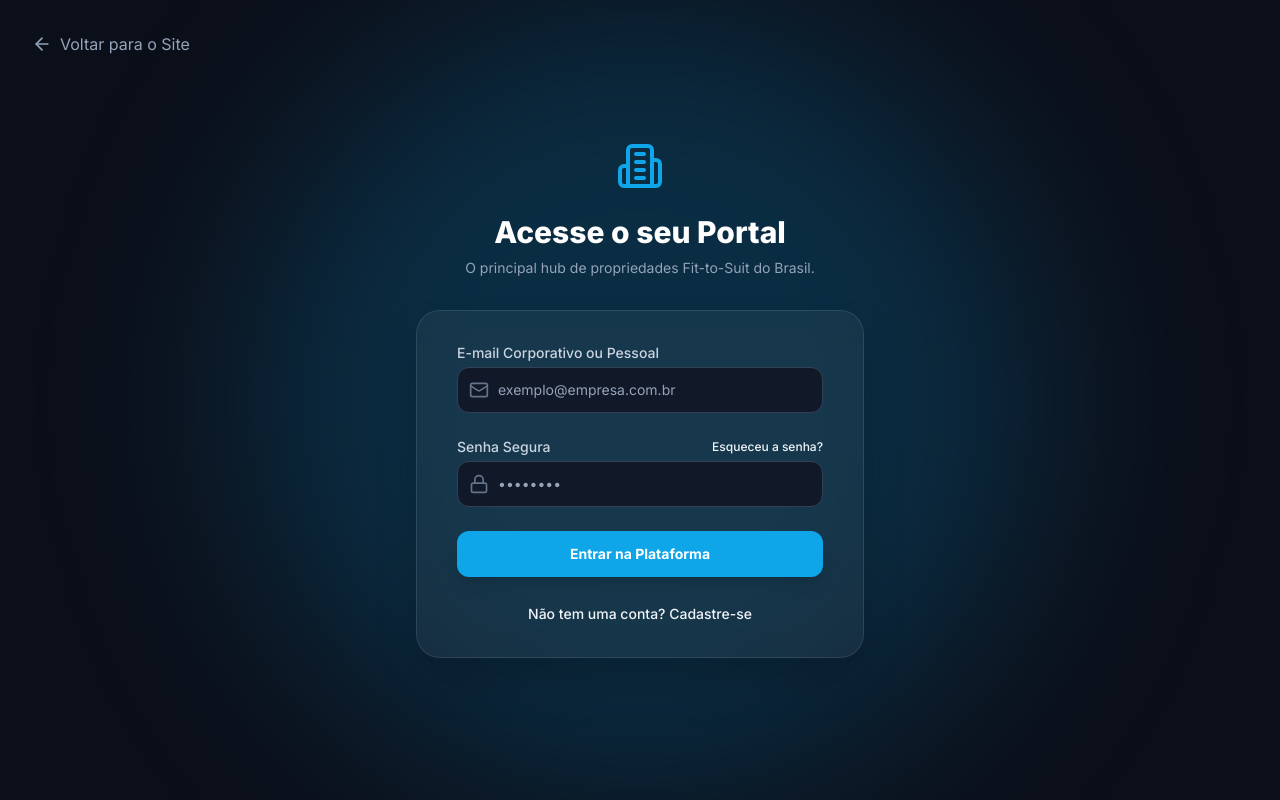
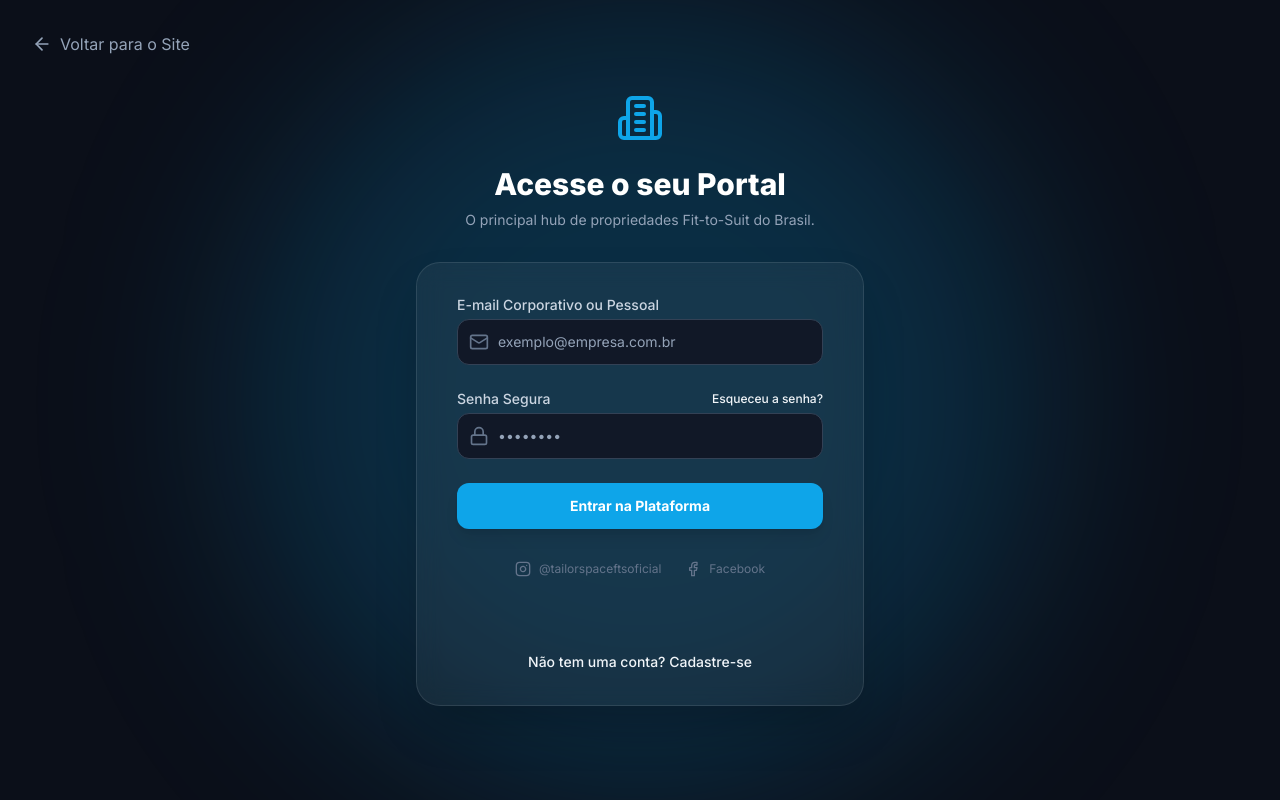
Before and after one commit to aleandrade926/tailorspace-app, a React (Vite) app: page /auth in a window 1280 px wide. Built offline with nearby package versions, Linux system fonts and the light colour scheme.

Commit message:
fix: replace Lucide icons with SVGs to fix build failure

```diff
--- a/src/App.tsx
+++ b/src/App.tsx
@@ -1,6 +1,6 @@
 import { BrowserRouter as Router, Routes, Route, Link } from 'react-router-dom';
 import { motion } from 'framer-motion';
-import { Building2, ArrowRight, ShieldCheck, Search, Cpu, Key, FileText, Quote, Instagram, Facebook } from 'lucide-react';
+import { Building2, ArrowRight, ShieldCheck, Search, Cpu, Key, FileText, Quote } from 'lucide-react';
 
 import AuthPage from './pages/Auth';
 import DashboardPage from './pages/Dashboard';
@@ -21,10 +21,10 @@ function LandingPage() {
             <a href="#how-it-works" className="hover:text-white transition-colors">Como Funciona</a>
             <Link to="/pricing" className="hover:text-white transition-colors text-brand-400">Planos e Monetização</Link>
             <a href="https://www.instagram.com/tailorspaceftsoficial/" target="_blank" rel="noopener noreferrer" className="hover:text-brand-400 text-slate-400 transition-colors" aria-label="Instagram">
-              <Instagram className="w-5 h-5" />
+              <svg xmlns="http://www.w3.org/2000/svg" width="20" height="20" viewBox="0 0 24 24" fill="none" stroke="currentColor" stroke-width="2" stroke-linecap="round" stroke-linejoin="round"><rect width="20" height="20" x="2" y="2" rx="5" ry="5"/><path d="M16 11.37A4 4 0 1 1 12.63 8 4 4 0 0 1 16 11.37z"/><line x1="17.5" x2="17.51" y1="6.5" y2="6.5"/></svg>
             </a>
             <a href="https://www.facebook.com/tailorspaceftsoficial" target="_blank" rel="noopener noreferrer" className="hover:text-brand-400 text-slate-400 transition-colors" aria-label="Facebook">
-              <Facebook className="w-5 h-5" />
+              <svg xmlns="http://www.w3.org/2000/svg" width="20" height="20" viewBox="0 0 24 24" fill="none" stroke="currentColor" stroke-width="2" stroke-linecap="round" stroke-linejoin="round"><path d="M18 2h-3a5 5 0 0 0-5 5v3H7v4h3v8h4v-8h3l1-4h-4V7a1 1 0 0 1 1-1h3z"/></svg>
             </a>
           </div>
           <Link to="/auth" className="bg-white text-dark-900 px-5 py-2.5 rounded-full text-sm font-bold hover:bg-slate-200 transition-colors shadow-lg shadow-white/10">
@@ -240,10 +240,10 @@ function LandingPage() {
         </p>
         <div className="flex items-center justify-center gap-6 my-4">
           <a href="https://www.instagram.com/tailorspaceftsoficial/" target="_blank" rel="noopener noreferrer" className="flex items-center gap-2 text-slate-400 hover:text-brand-400 transition-colors text-sm">
-            <Instagram className="w-5 h-5" /> @tailorspaceftsoficial
+            <svg xmlns="http://www.w3.org/2000/svg" width="18" height="18" viewBox="0 0 24 24" fill="none" stroke="currentColor" stroke-width="2" stroke-linecap="round" stroke-linejoin="round"><rect width="20" height="20" x="2" y="2" rx="5" ry="5"/><path d="M16 11.37A4 4 0 1 1 12.63 8 4 4 0 0 1 16 11.37z"/><line x1="17.5" x2="17.51" y1="6.5" y2="6.5"/></svg> @tailorspaceftsoficial
           </a>
           <a href="https://www.facebook.com/tailorspaceftsoficial" target="_blank" rel="noopener noreferrer" className="flex items-center gap-2 text-slate-400 hover:text-brand-400 transition-colors text-sm">
-            <Facebook className="w-5 h-5" /> TailorSpace - Fit to Suit Brasil
+            <svg xmlns="http://www.w3.org/2000/svg" width="18" height="18" viewBox="0 0 24 24" fill="none" stroke="currentColor" stroke-width="2" stroke-linecap="round" stroke-linejoin="round"><path d="M18 2h-3a5 5 0 0 0-5 5v3H7v4h3v8h4v-8h3l1-4h-4V7a1 1 0 0 1 1-1h3z"/></svg> TailorSpace - Fit to Suit Brasil
           </a>
         </div>
         <p className="text-slate-600 text-sm">© 2026 TailorSpace. Todos os direitos reservados. O 1º Marketplace de Fit to Suit do Brasil.</p>
--- a/src/pages/Auth.tsx
+++ b/src/pages/Auth.tsx
@@ -1,7 +1,7 @@
 import { useState } from 'react';
 import { supabase } from '../lib/supabase';
 import { useNavigate, Link } from 'react-router-dom';
-import { Building2, ArrowLeft, Mail, Lock, User, Instagram, Facebook } from 'lucide-react';
+import { Building2, ArrowLeft, Mail, Lock, User } from 'lucide-react';
 import { motion } from 'framer-motion';
 
 export default function AuthPage() {
@@ -149,6 +149,17 @@ export default function AuthPage() {
             </div>
           </form>
 
+          <footer className="mt-auto py-8 text-center relative z-10">
+            <div className="flex items-center justify-center gap-6 mb-4">
+              <a href="https://www.instagram.com/tailorspaceftsoficial/" target="_blank" rel="noopener noreferrer" className="flex items-center gap-2 text-slate-500 hover:text-brand-400 transition-colors text-xs">
+                <svg xmlns="http://www.w3.org/2000/svg" width="16" height="16" viewBox="0 0 24 24" fill="none" stroke="currentColor" stroke-width="2" stroke-linecap="round" stroke-linejoin="round"><rect width="20" height="20" x="2" y="2" rx="5" ry="5"/><path d="M16 11.37A4 4 0 1 1 12.63 8 4 4 0 0 1 16 11.37z"/><line x1="17.5" x2="17.51" y1="6.5" y2="6.5"/></svg> @tailorspaceftsoficial
+              </a>
+              <a href="https://www.facebook.com/tailorspaceftsoficial" target="_blank" rel="noopener noreferrer" className="flex items-center gap-2 text-slate-500 hover:text-brand-400 transition-colors text-xs">
+                <svg xmlns="http://www.w3.org/2000/svg" width="16" height="16" viewBox="0 0 24 24" fill="none" stroke="currentColor" stroke-width="2" stroke-linecap="round" stroke-linejoin="round"><path d="M18 2h-3a5 5 0 0 0-5 5v3H7v4h3v8h4v-8h3l1-4h-4V7a1 1 0 0 1 1-1h3z"/></svg> Facebook
+              </a>
+            </div>
+          </footer>
+
           <div className="mt-6 text-center space-y-2">
             {isForgotPassword ? (
               <button type="button" onClick={() => setIsForgotPassword(false)} className="text-sm font-medium text-brand-400 hover:text-brand-300 transition-colors">
```
